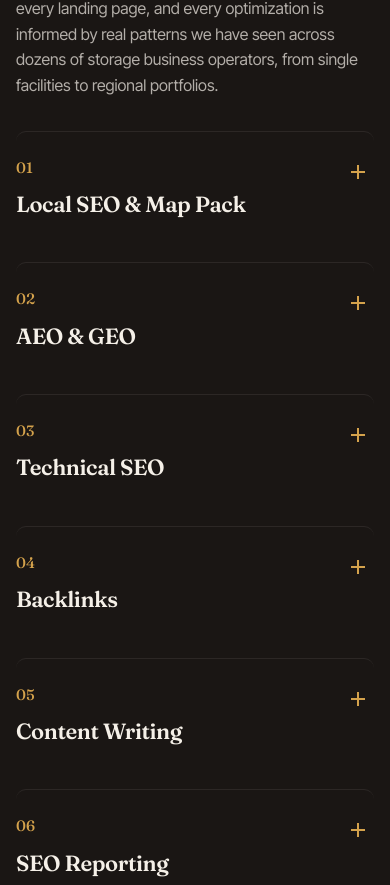
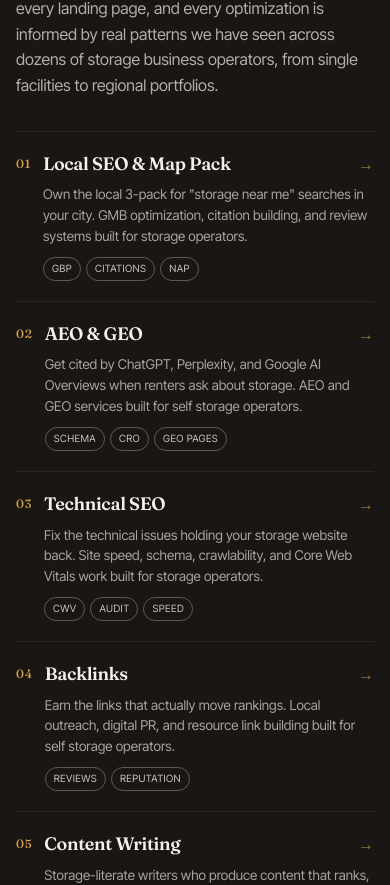
Before and after one commit to devmaai/self-v1, a Next.js app: page / in a window 390 px wide. Shown: the part 2851-3736 px from the top of the page. Built offline with nearby package versions, Linux system fonts and the light colour scheme.

Commit message:
mobile UI changes

```diff
--- a/app/globals.css
+++ b/app/globals.css
@@ -539,8 +539,6 @@ section { position: relative; z-index: 2; }
 .services .section-intro { color: rgba(245, 240, 232, 0.7); }
 
 .services-list { display: flex; flex-direction: column; }
-
-.sr-toggle { display: none; }
 
 .service-row {
   position: relative;
@@ -2482,61 +2480,55 @@ footer {
   .problem-card { padding: 28px 22px; }
   .problem-card h3 { font-size: 20px; }
 
-  /* SERVICES — flatten into a vertical stack with tap-to-expand */
+  /* SERVICES — compact card-style rows linking to their service pages */
+  .services-list { gap: 0; }
   .service-row {
-    display: flex;
-    flex-direction: column;
-    align-items: stretch;
-    gap: 10px;
-    padding: 24px 0;
+    display: grid;
+    grid-template-columns: auto 1fr auto;
+    grid-template-areas:
+      "num title chev"
+      ".   desc  desc"
+      ".   tags  tags";
+    column-gap: 12px;
+    row-gap: 8px;
+    padding: 20px 0;
+    border-radius: 0;
+    align-items: baseline;
     position: relative;
   }
   .service-row:hover { padding-left: 0; }
-  .service-row > * { width: 100%; }
-  .service-num { font-size: 15px; margin-bottom: 2px; }
+  .service-row > * { width: auto; }
+  .service-num {
+    grid-area: num;
+    font-size: 12px;
+    color: var(--ochre);
+    letter-spacing: 0.06em;
+    margin: 0;
+    align-self: center;
+  }
+  .service-row > div:nth-of-type(2) { grid-area: title; }
+  .service-row > div:nth-of-type(3) { grid-area: desc; }
   .service-row h3 {
-    font-size: 22px;
-    line-height: 1.25;
-    overflow-wrap: normal;
-    word-break: normal;
-    padding-right: 40px;
+    font-size: 18px;
+    line-height: 1.3;
+    margin: 0;
   }
-  .service-row p,
-  .service-row .service-tags {
-    max-height: 0;
-    overflow: hidden;
-    opacity: 0;
+  .service-row p {
+    font-size: 13.5px;
+    line-height: 1.55;
     margin: 0;
-    transition: max-height 0.35s ease, opacity 0.25s ease;
+    color: rgba(245, 240, 232, 0.65);
   }
-  .service-row.is-open p,
-  .service-row.is-open .service-tags {
-    max-height: 400px;
-    opacity: 1;
+  .service-tags { grid-area: tags; margin: 2px 0 0; gap: 5px; }
+  .service-tag { font-size: 10px; padding: 3px 8px; letter-spacing: 0.04em; }
+  .service-row::after {
+    content: "→";
+    grid-area: chev;
+    color: var(--ochre);
+    font-size: 16px;
+    align-self: center;
+    opacity: 0.7;
   }
-  .service-row.is-open .service-tags { margin-top: 4px; }
-  .service-row p { font-size: 15px; }
-  .sr-toggle {
-    display: flex;
-    position: absolute;
-    top: 28px;
-    right: 4px;
-    width: 24px;
-    height: 24px;
-    align-items: center;
-    justify-content: center;
-    color: var(--ochre);
-    transition: transform 0.3s;
-  }
-  .service-row.is-open .sr-toggle { transform: rotate(45deg); }
-  .sr-toggle::before,
-  .sr-toggle::after {
-    content: '';
-    position: absolute;
-    background: var(--ochre);
-  }
-  .sr-toggle::before { width: 14px; height: 2px; }
-  .sr-toggle::after { width: 2px; height: 14px; }
 
   /* PROCESS — vertical timeline: badge left, text right, connected line */
   .process-steps { gap: 0; margin-top: 8px; }
--- a/components/sections/Services.tsx
+++ b/components/sections/Services.tsx
@@ -1,7 +1,4 @@
-"use client";
-
 import Link from "next/link";
-import { useState } from "react";
 import RevealSection from "@/components/ui/RevealSection";
 
 export interface ServiceItem {
@@ -74,15 +71,6 @@ export default function Services({
   intro = "We only work with storage facilities. Every strategy, every landing page, and every optimization is informed by real patterns we have seen across dozens of storage business operators, from single facilities to regional portfolios.",
   items = defaultItems,
 }: ServicesProps) {
-  const [openNum, setOpenNum] = useState<string | null>(null);
-
-  const handleMobileToggle = (e: React.MouseEvent, num: string) => {
-    if (typeof window !== "undefined" && window.innerWidth <= 768) {
-      e.preventDefault();
-      setOpenNum((cur) => (cur === num ? null : num));
-    }
-  };
-
   return (
     <RevealSection className="services" id="services">
       <div className="container">
@@ -92,8 +80,6 @@ export default function Services({
 
         <div className="services-list">
           {items.map((item) => {
-            const isOpen = openNum === item.num;
-            const className = `service-row${isOpen ? " is-open" : ""}`;
             const inner = (
               <>
                 <div className="service-num">{item.num}</div>
@@ -104,24 +90,14 @@ export default function Services({
                     <span key={tag} className="service-tag">{tag}</span>
                   ))}
                 </div>
-                <span className="sr-toggle" aria-hidden="true" />
               </>
             );
             return item.href ? (
-              <Link
-                key={item.num}
-                href={item.href}
-                className={className}
-                onClick={(e) => handleMobileToggle(e, item.num)}
-              >
+              <Link key={item.num} href={item.href} className="service-row">
                 {inner}
               </Link>
             ) : (
-              <div
-                key={item.num}
-                className={className}
-                onClick={(e) => handleMobileToggle(e, item.num)}
-              >
+              <div key={item.num} className="service-row">
                 {inner}
               </div>
             );
```
